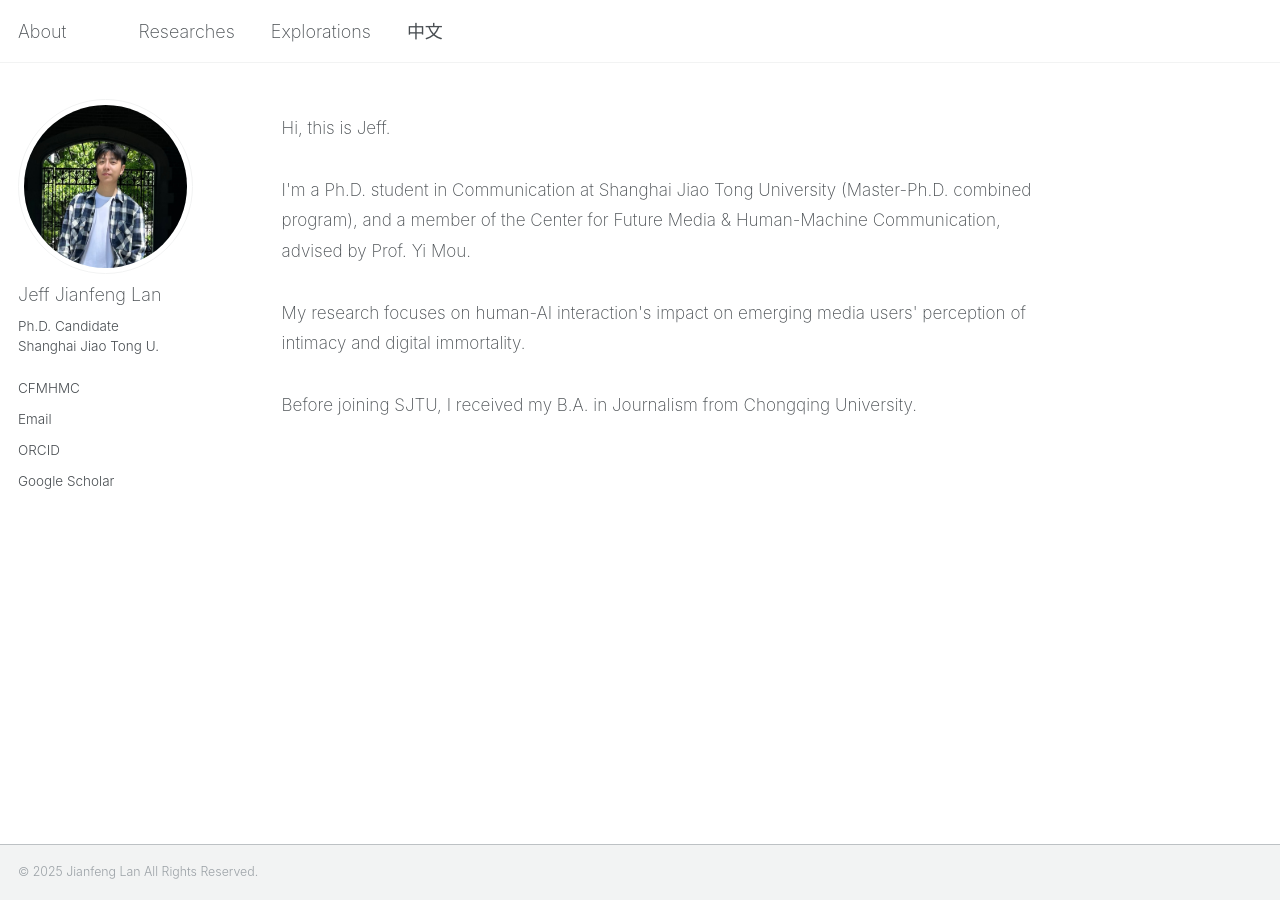
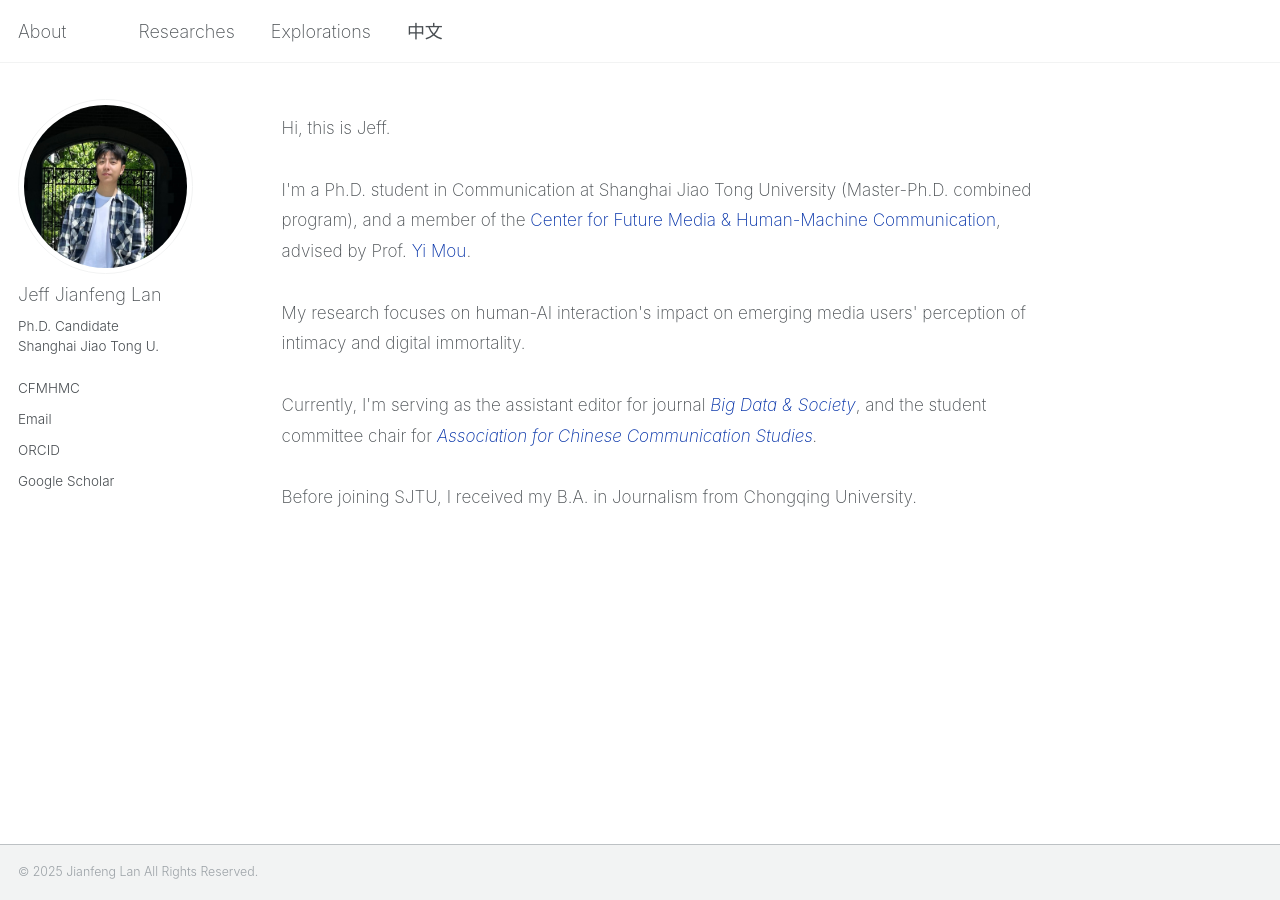
Before and after one commit to jianfenglan/jianfenglan.github.io, a Jekyll site: the page built from _pages/about.md, in a window 1280 px wide. Built offline with Jekyll 4.4.1, drawn with Linux system fonts in a browser that asks for light colours.

Commit message:
Update about.md

```diff
--- a/_pages/about.md
+++ b/_pages/about.md
@@ -24,8 +24,20 @@ strong {
 h1, h2, h3, h4, h5, h6 {
   font-weight: 200; /* 设置标题为 Ultra Light 字重 */
 }
+
+/* 新增：为特定链接定义的克莱因蓝样式 */
+.main-content a.klein-link {
+  color: #002FA7; /* 克莱因蓝 */
+  text-decoration: none; /* 移除默认的下划线 */
+  font-weight: inherit; /* 继承父元素的字重，保持字体粗细不变 */
+}
+
+/* 新增：鼠标悬浮时显示下划线，提高用户体验 */
+.main-content a.klein-link:hover {
+  text-decoration: underline;
+}
 </style>
 
 <div class="main-content">
-Hi, this is Jeff.<br><br>I'm a Ph.D. student in Communication at Shanghai Jiao Tong University (Master-Ph.D. combined program), and a member of the Center for Future Media & Human-Machine Communication, advised by Prof. Yi Mou.<br><br>My research focuses on human-AI interaction's impact on emerging media users' perception of intimacy and digital immortality.<br><br>Before joining SJTU, I received my B.A. in Journalism from Chongqing University.
+Hi, this is Jeff.<br><br>I'm a Ph.D. student in Communication at Shanghai Jiao Tong University (Master-Ph.D. combined program), and a member of the <a href="https://cfmhmc.github.io/" class="klein-link" target="_blank">Center for Future Media & Human-Machine Communication</a>, advised by Prof. <a href="https://cfmhmc.github.io/yimou.github.io/" class="klein-link" target="_blank">Yi Mou</a>.<br><br>My research focuses on human-AI interaction's impact on emerging media users' perception of intimacy and digital immortality.<br><br>Currently, I'm serving as the assistant editor for journal <em><a href="https://journals.sagepub.com/home/bds" class="klein-link" target="_blank">Big Data & Society</a></em>, and the student committee chair for <em><a href="https://www.chinesecommunicationstudies.com/" class="klein-link" target="_blank">Association for Chinese Communication Studies</a>.</em><br><br>Before joining SJTU, I received my B.A. in Journalism from Chongqing University.
 </div>
```
